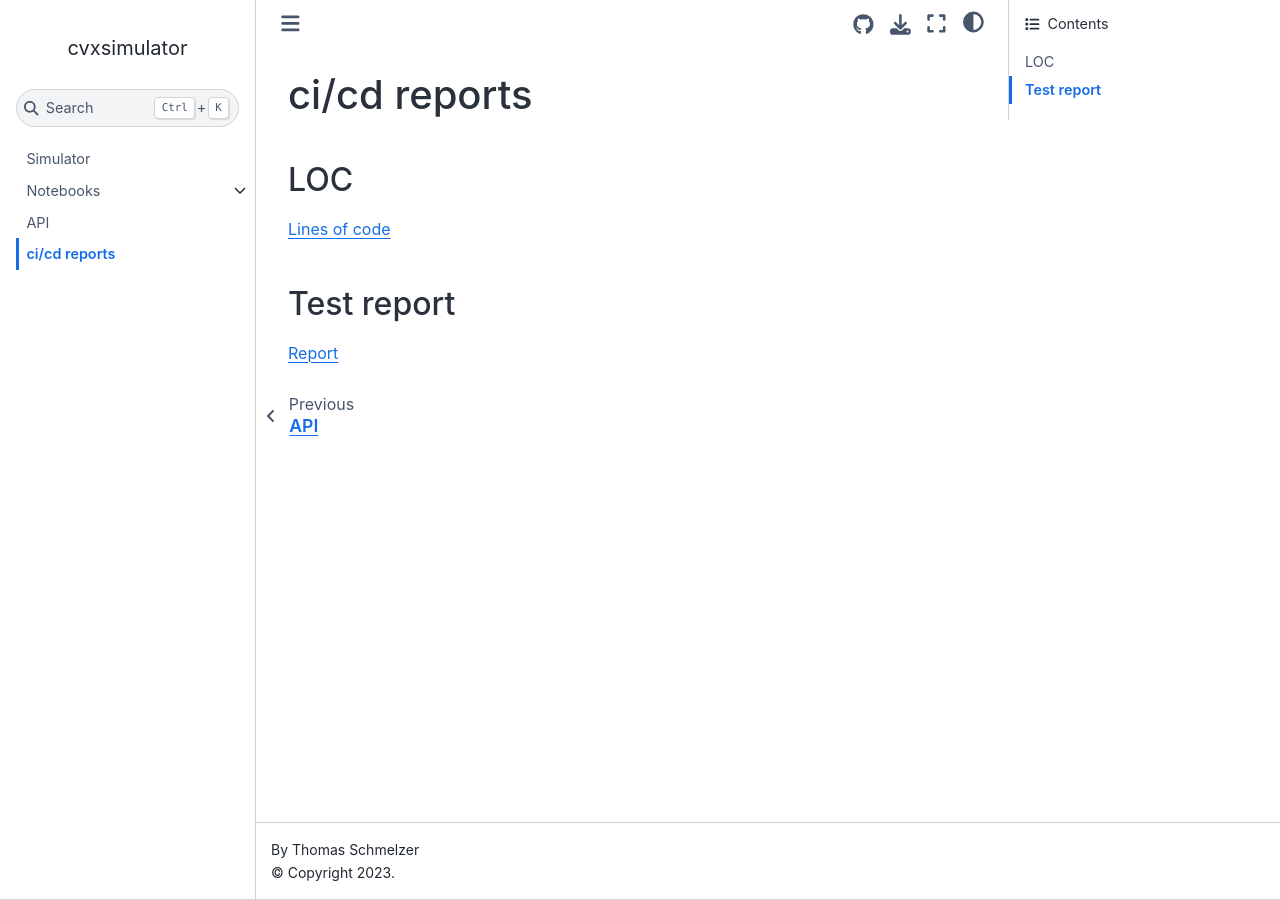
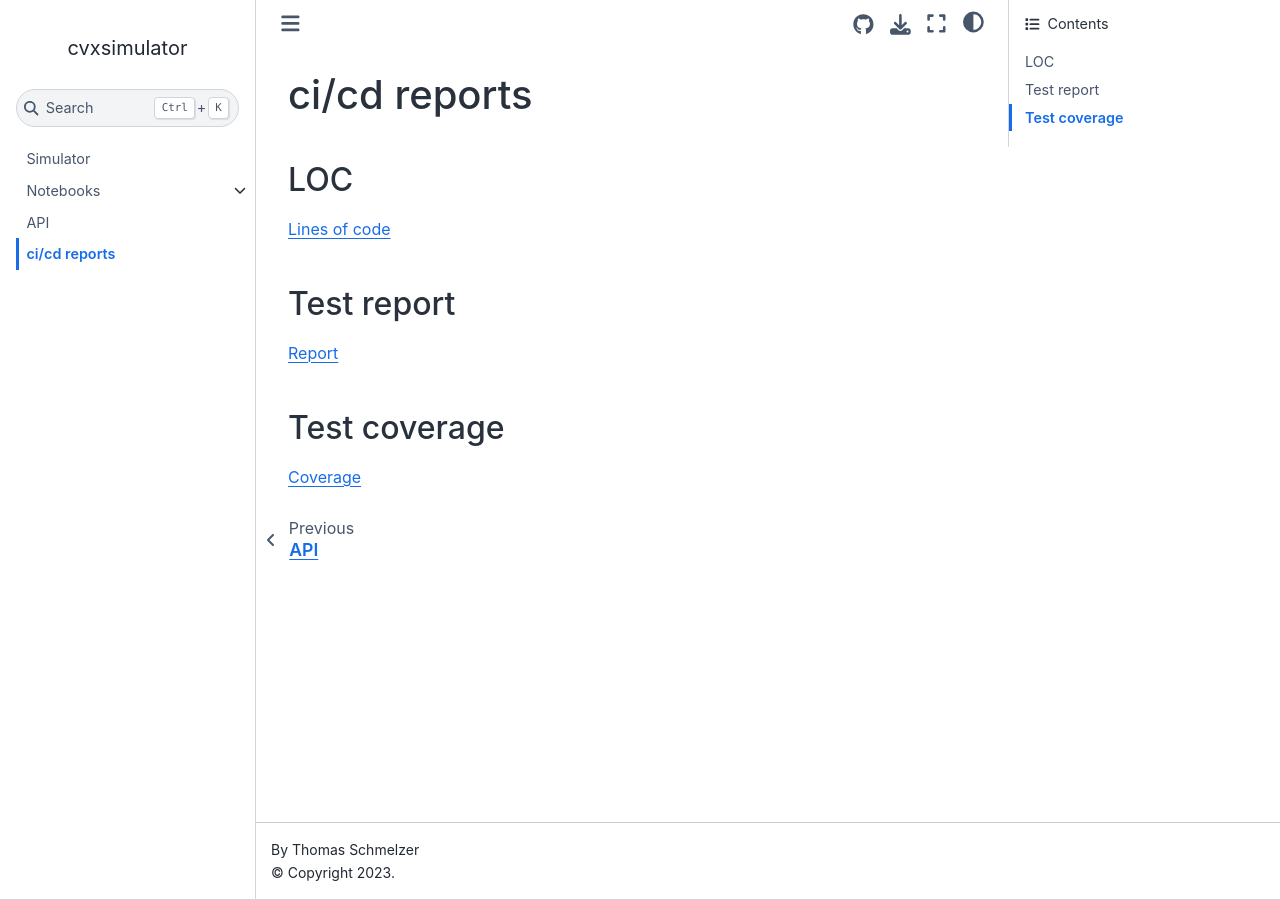
Before and after one commit to cvxgrp/simulator, a Jupyter Book: the page built from book/docs/reports.md, in a window 1280 px wide. Built offline with Jupyter Book 1.0.4 settings and Sphinx 7.4.7 and the Sphinx Book theme 1.1.4, drawn with Linux system fonts in a browser that asks for light colours; comment, search, counter and statistics services are not loaded.

Commit message:
Update reports.md

```diff
--- a/book/docs/reports.md
+++ b/book/docs/reports.md
@@ -7,3 +7,7 @@
 ## Test report
 
 {{ '[Report]({url}/artifacts/tests/html-report/report.html)'.format(url=book_url) }}
+
+## Test coverage
+
+{{ '[Coverage]({url}/artifacts/tests/html-coverage/index.html)'.format(url=book_url) }}
```
